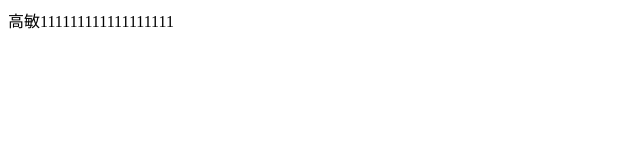
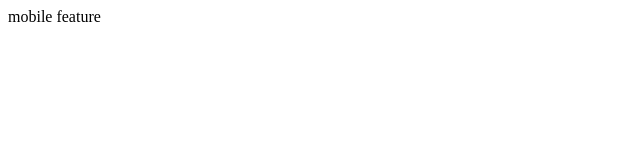
Before and after one commit to MinGaoHello/test, a plain HTML site: page index.html in a window 1280 px wide. Shown: the whole page, without its empty margins (0-640 px from the left). Drawn offline with Linux system fonts and the light colour scheme.

Commit message:
修改moible

```diff
--- a/index.html
+++ b/index.html
@@ -6,7 +6,7 @@
 		<link href="css/bootstrap.css"></link>
 	</head>
 	<body>
-		<div>高敏111111111111111111</div>
+		<div>mobile feature</div>
 	</body>
 </html>
 <script src="js/bootstrap.js"></script>
```
